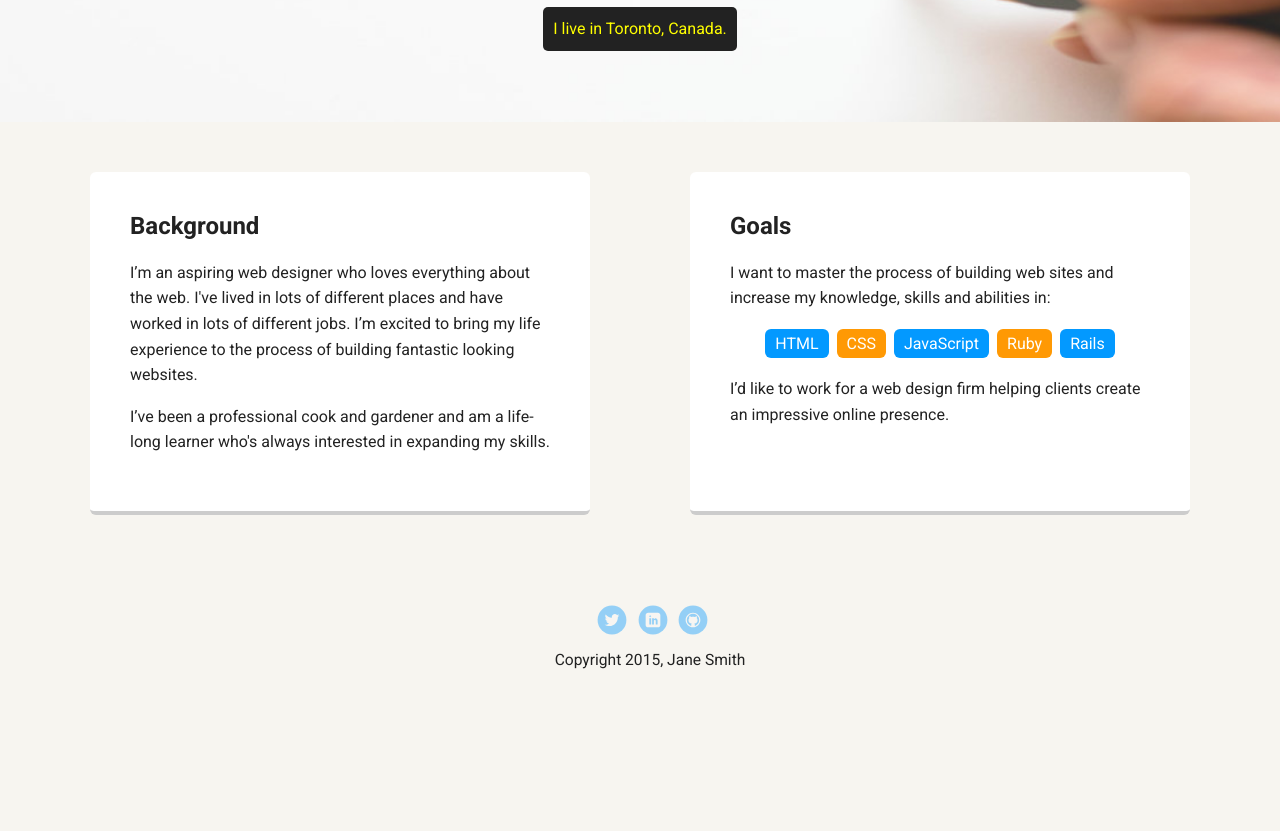
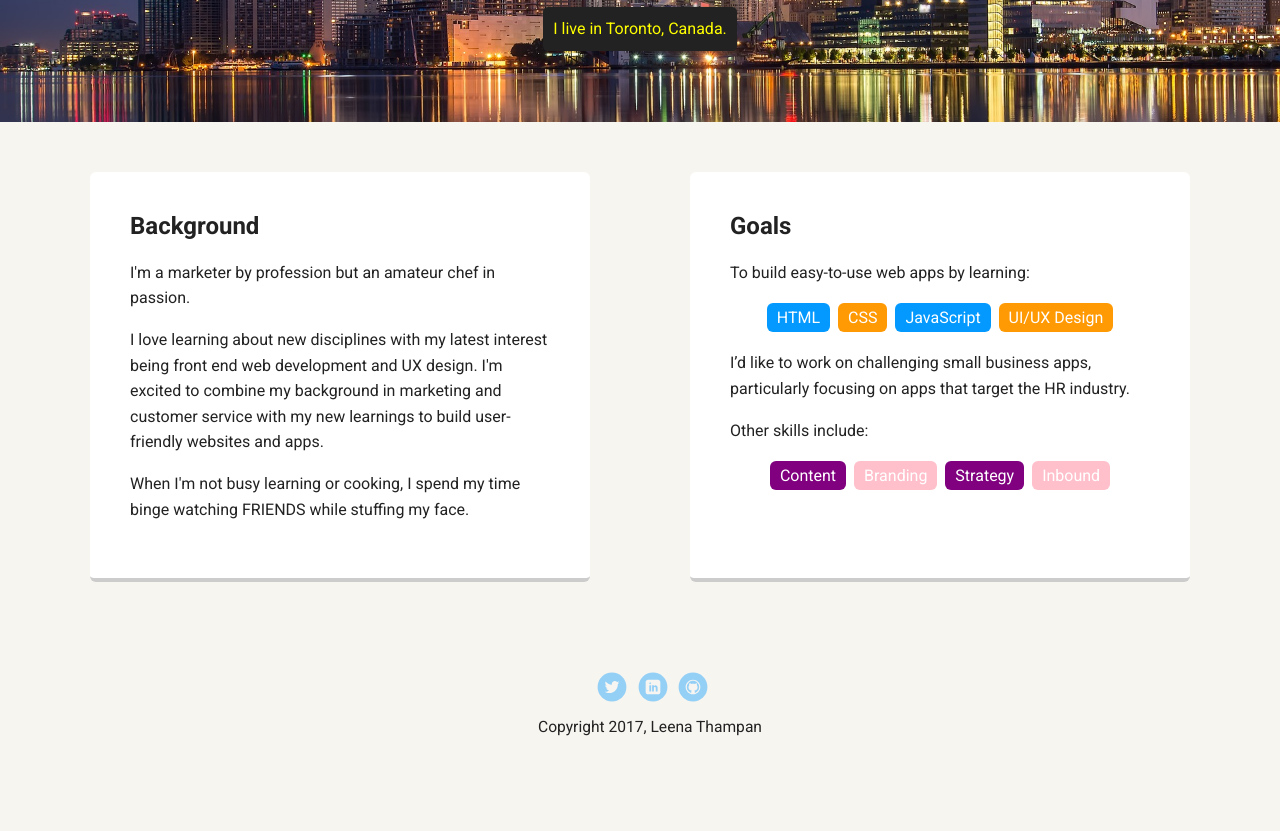
Before and after one commit to leenathampan/techdegree-project-1, a plain HTML site: page index.html in a window 1280 px wide. Shown: the part 348-1179 px from the top of the page. Before the commit the page ends 1112 px from the top, so only its background shows below. Drawn offline with Linux system fonts and the light colour scheme; a web font is replaced by a local one.

Commit message:
Text changes, other skills and images

```diff
--- a/index.html
+++ b/index.html
@@ -25,21 +25,28 @@
     <main class="flex">
       <div class="card">
         <h2>Background</h2>
-        <p>I’m an aspiring web designer who loves everything about the web. I've lived in lots of different places and have worked in lots of different jobs. I’m excited to bring my life experience to the process of building fantastic looking websites.</p>
-        <p>I’ve been a professional cook and gardener and am a life-long learner who's always interested in expanding my skills.</p>
+        <p>I'm a marketer by profession but an amateur chef in passion.</p>
+        <p>I love learning about new disciplines with my latest interest being front end web development and UX design. I'm excited to combine my background in marketing and customer service with my new learnings to build user-friendly websites and apps.</p>
+        <p>When I'm not busy learning or cooking, I spend my time binge watching FRIENDS while stuffing my face.</p>
       </div>
 
       <div class="card">
         <h2>Goals</h2>
-        <p>I want to master the process of building web sites and increase my knowledge, skills and abilities in:</p>
+        <p>To build easy-to-use web apps by learning:</p>
         <ul class="skills">
           <li>HTML</li>
           <li>CSS</li>
           <li>JavaScript</li>
-          <li>Ruby</li>
-          <li>Rails</li>
+          <li>UI/UX Design</li>
         </ul>
-        <p>I’d like to work for a web design firm helping clients create an impressive online presence.</p>
+        <p>I’d like to work on challenging small business apps, particularly focusing on apps that target the HR industry.</p>
+        <p>Other skills include:</p>
+        <ul class="otherskills">
+          <li>Content</li>
+          <li>Branding</li>
+          <li>Strategy</li>
+          <li>Inbound</li>
+        </ul>
       </div>
 
     </main>
@@ -49,7 +56,7 @@
         <li><a href="#" class="social linkedin">LinkedIn</a></li>
         <li><a href="#" class="social github">Github</a></li>
       </ul>
-      <p class="copyright">Copyright 2015, Jane Smith</p>
+      <p class="copyright">Copyright 2017, Leena Thampan</p>
     </footer>
   </body>
   </html>
--- a/styles.css
+++ b/styles.css
@@ -57,7 +57,7 @@ a:hover {
 
 header {
   text-align: center;
-  background: url('Images/background_resize.jpg') no-repeat top center ;
+  background: url('Images/toronto2.jpg') no-repeat top center ;
   background-size: cover;
   overflow: hidden;
   padding-top: 60px;
@@ -118,6 +118,24 @@ ul.skills {
 
 .skills li:nth-child(odd) {
   background: #0399ff;
+}
+
+ul.otherskills {
+  padding: 0;
+  text-align: center;
+}
+
+.otherskills li {
+  border-radius: 6px;
+  display: inline-block;
+  background: #ffc0cb;
+  color: white;
+  padding: 5px 10px;
+  margin: 2px;
+}
+
+.otherskills li:nth-child(odd) {
+  background: #800080;
 }
 
 footer {
```
Also changed, not shown: Images/toronto2.jpg (added).
